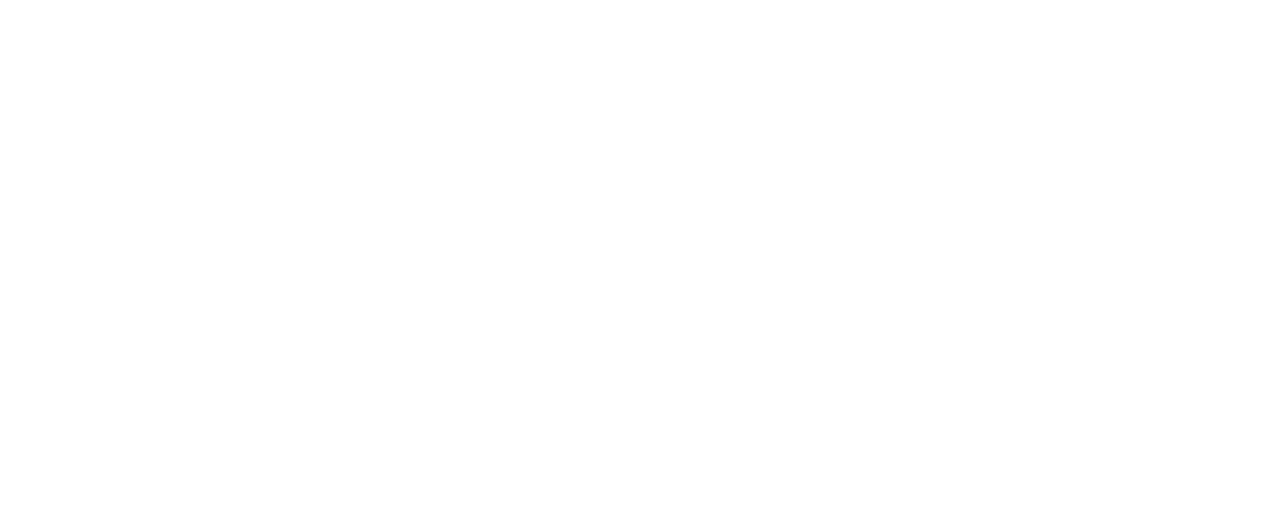
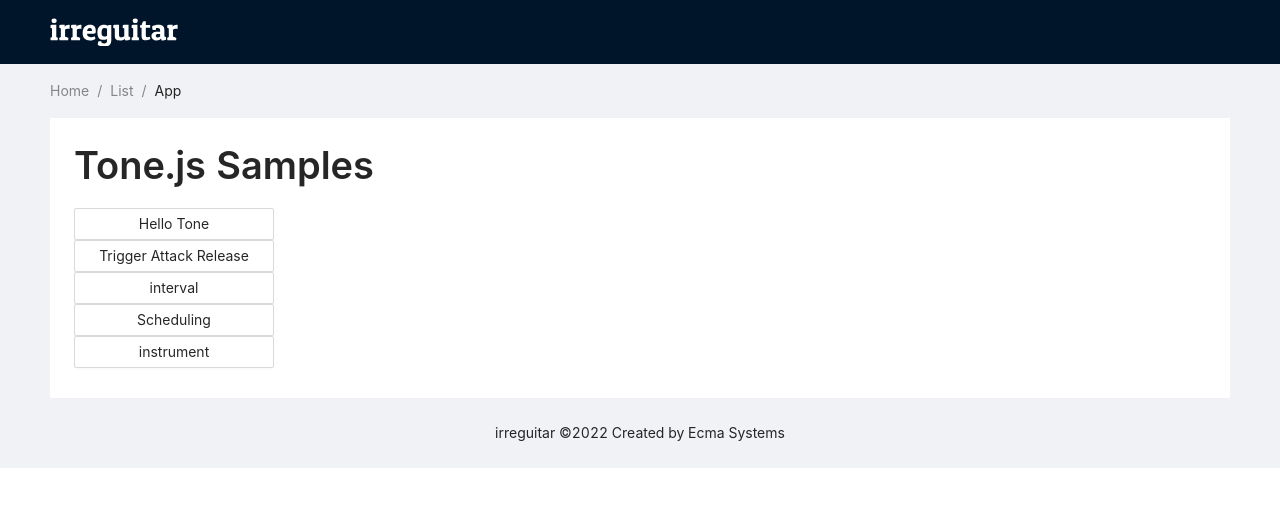
Before and after one commit to sawadyecma/irreguitar-fe, a React (Create React App) app: page /tone-samples in a window 1280 px wide. Before the commit this address had no page. Shown: the top 506 px of the page. Built offline with nearby package versions, Linux system fonts and the light colour scheme.

Commit message:
use tone.js

```diff
--- a/package.json
+++ b/package.json
@@ -13,6 +13,7 @@
     "react-dom": "^17.0.2",
     "react-router-dom": "^6.2.1",
     "react-scripts": "^5.0.0",
+    "tone": "^14.7.77",
     "typescript": "^4.6.3"
   },
   "scripts": {
--- a/src/Router.tsx
+++ b/src/Router.tsx
@@ -1,5 +1,6 @@
 import { Routes, Route } from "react-router-dom";
 import { Home } from "./pages/Home/Home";
+import { ToneSmaples } from "./pages/ToneSmaples/ToneSmaples";
 import { TurningList } from "./pages/TurningList/TurningList";
 
 export const Router = () => {
@@ -8,6 +9,7 @@
       <Routes>
         <Route path="/" element={<Home />} />
         <Route path="/turnings" element={<TurningList />} />
+        <Route path="/tone-samples" element={<ToneSmaples />} />
       </Routes>
     </>
   );
--- /dev/null
+++ b/src/pages/ToneSmaples/ToneSmaples.tsx
@@ -0,0 +1,83 @@
+import { AppLayput } from "../../components/layout/AppLayout";
+import * as Tone from "tone";
+import { Button } from "antd";
+import Title from "antd/lib/typography/Title";
+
+export const ToneSmaples = () => {
+  const hello = () => {
+    //create a synth and connect it to the main output (your speakers)
+    const synth = new Tone.Synth().toDestination();
+
+    //play a middle 'C' for the duration of an 8th note
+    synth.triggerAttackRelease("C4", "32n");
+    // synth.triggerAttackRelease("B4", "16n");
+    // synth.triggerAttackRelease("C4", "8n");
+  };
+
+  const triggerAttackRelease = () => {
+    const synth = new Tone.Synth().toDestination();
+    const now = Tone.now();
+    synth.triggerAttackRelease("C4", "8n", now);
+    synth.triggerAttackRelease("E4", "8n", now + 0.5);
+    synth.triggerAttackRelease("G4", "8n", now + 1);
+  };
+
+  const interval = () => {
+    // setInterval(() => console.log(Tone.now()), 100);
+  };
+
+  const scheduling = () => {
+    // create two monophonic synths
+    const synthA = new Tone.FMSynth().toDestination();
+    const synthB = new Tone.AMSynth().toDestination();
+    //play a note every quarter-note
+    new Tone.Loop((time) => {
+      synthA.triggerAttackRelease("C2", "8n", time);
+    }, "4n").start(0);
+    //play another note every off quarter-note, by starting it "8n"
+    new Tone.Loop((time) => {
+      synthB.triggerAttackRelease("C4", "8n", time);
+    }, "4n").start("8n");
+    // the loops start when the Transport is started
+    Tone.Transport.start();
+    // ramp up to 800 bpm over 10 seconds
+    Tone.Transport.bpm.rampTo(800, 10);
+  };
+
+  const instrument = () => {
+    const synth = new Tone.PolySynth(Tone.Synth).toDestination();
+    const now = Tone.now();
+    synth.triggerAttack("D4", now);
+    synth.triggerAttack("F4", now + 0.5);
+    synth.triggerAttack("A4", now + 1);
+    synth.triggerAttack("C5", now + 1.5);
+    synth.triggerAttack("E5", now + 2);
+    synth.triggerAttack("B4", now + 2);
+    synth.triggerRelease(["D4", "F4", "A4", "C5", "E5", "B4"], now + 4);
+  };
+
+  return (
+    <AppLayput>
+      <>
+        <Title>Tone.js Samples</Title>
+        <div style={{ width: 200 }}>
+          <Button block onClick={hello}>
+            Hello Tone
+          </Button>
+          <Button block onClick={triggerAttackRelease}>
+            Trigger Attack Release
+          </Button>
+          <Button block onClick={interval}>
+            interval
+          </Button>
+          <Button block onClick={scheduling}>
+            Scheduling
+          </Button>
+          <Button block onClick={instrument}>
+            instrument
+          </Button>
+        </div>
+      </>
+    </AppLayput>
+  );
+};
```
Also changed, not shown: src/pages/Tone/ToneSmaple.tsx (added, +83 -0 lines), 1 other file (tests, documents, lock files or other folders).
